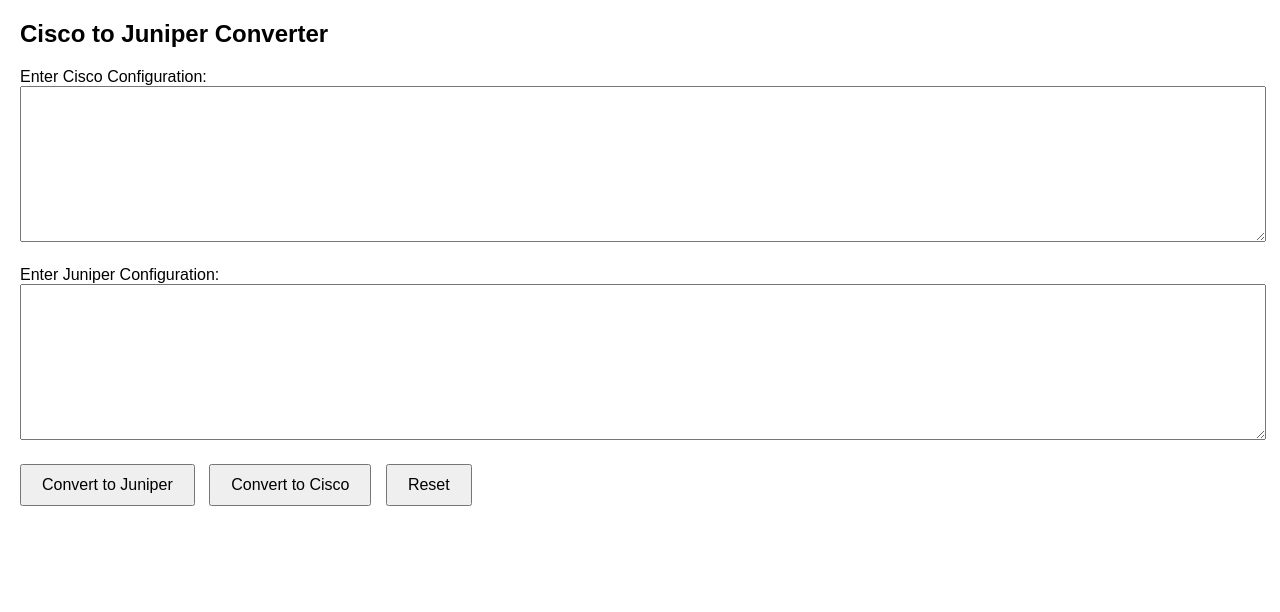
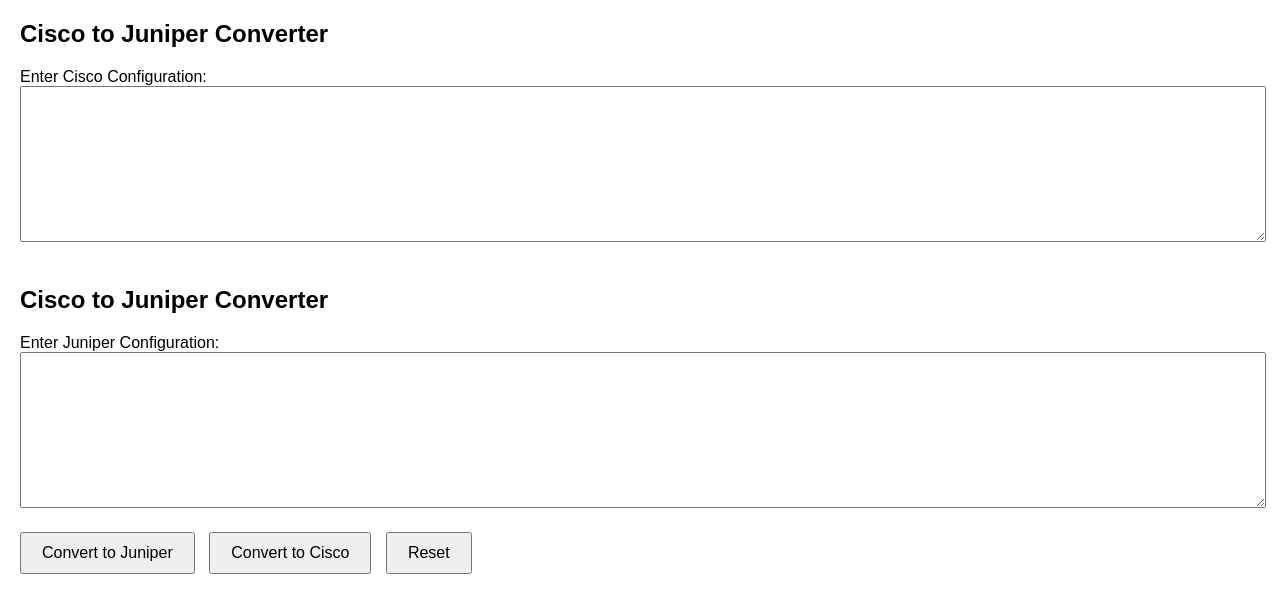
Before and after one commit to linuxkeepup/CISCO-JR-and-JR-CISCO-CONVERTER, a plain HTML site: page index.html in a window 1280 px wide. Drawn offline with Linux system fonts and the light colour scheme.

Commit message:
Update index.html

```diff
--- a/index.html
+++ b/index.html
@@ -30,7 +30,7 @@
 
 <label for="ciscoConfig">Enter Cisco Configuration:</label>
 <textarea id="ciscoConfig"></textarea>
-
+<h2>Cisco to Juniper Converter</h2>
 <label for="juniperConfig">Enter Juniper Configuration:</label>
 <textarea id="juniperConfig"></textarea>
 
```
